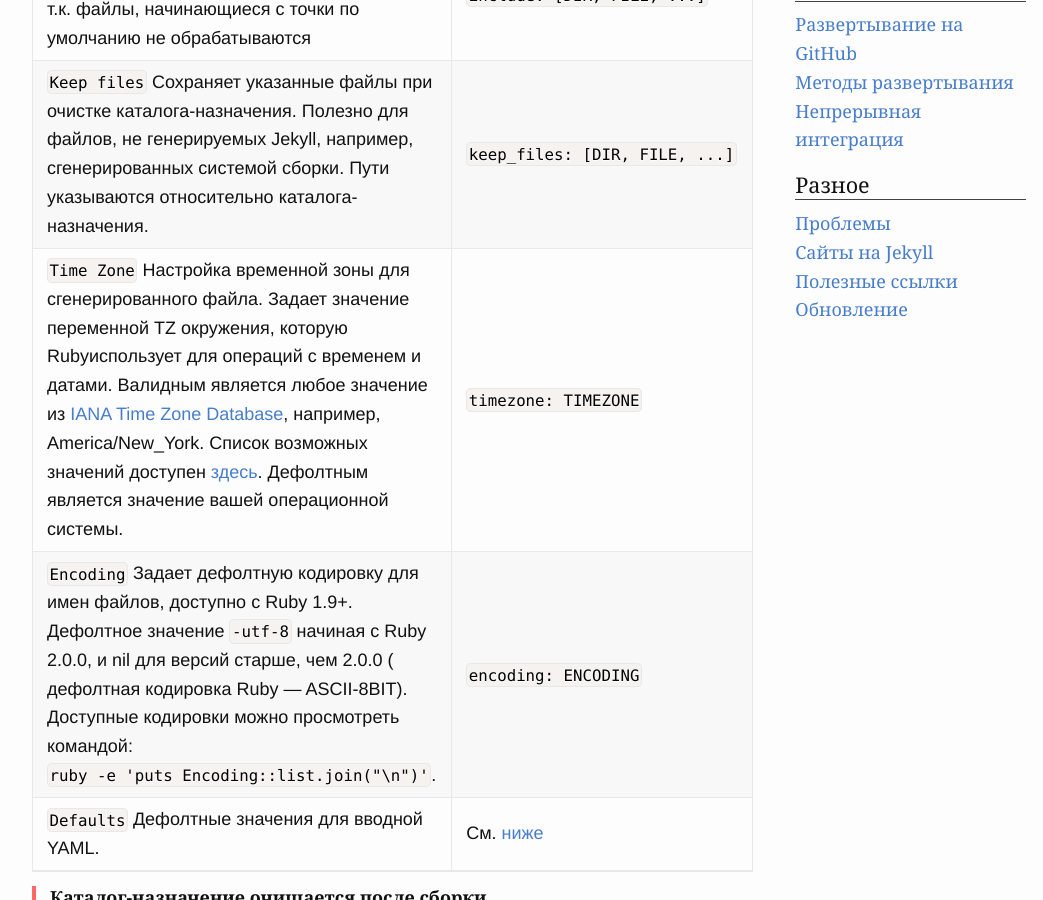
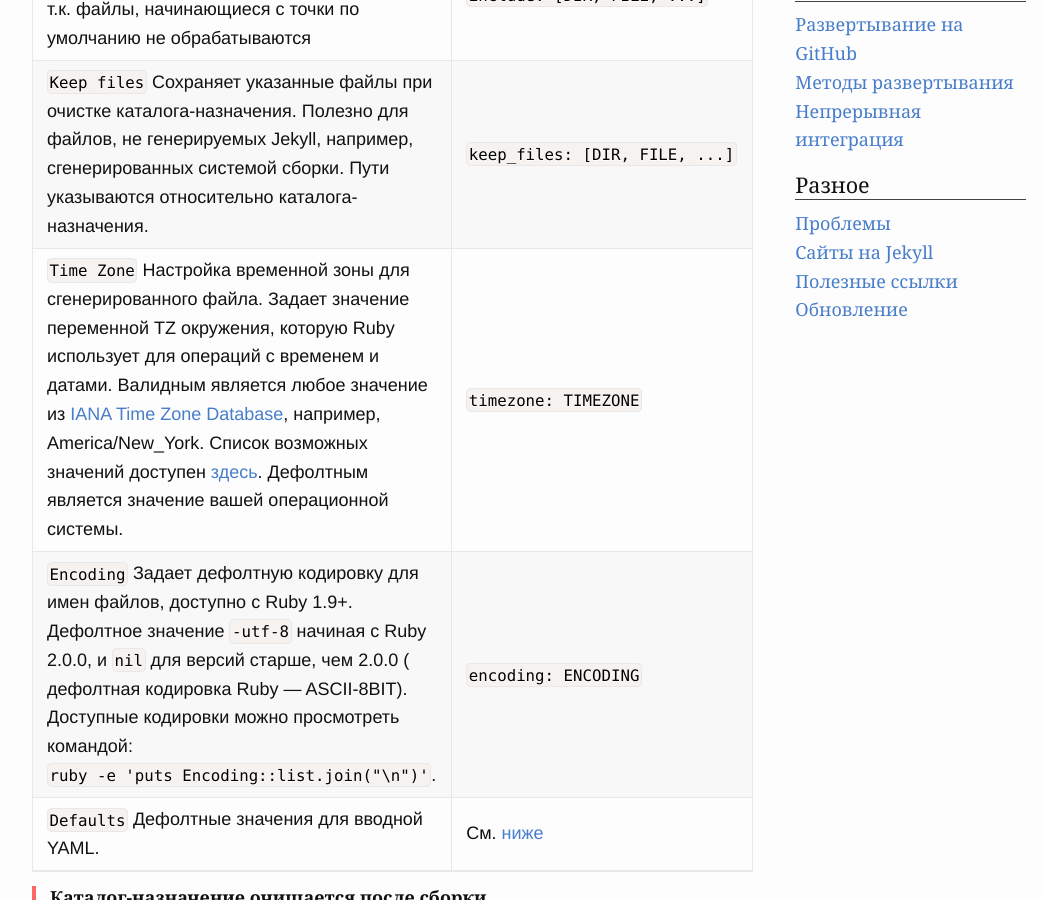
Before and after one commit to prgssr/prgssr.github.io, a Jekyll site: the page built from _documentation/06_configuration.markdown, in a window 1280 px wide and 900 px high, scrolled down 970 px. Shown: the whole window, without its empty margins (111-1154 px from the left). Built offline with Jekyll 4.4.1, drawn with Linux system fonts in a browser that asks for light colours; some of the changed text lies outside the part shown.

Commit message:
fix typo 06

```diff
--- a/_documentation/06_configuration.markdown
+++ b/_documentation/06_configuration.markdown
@@ -20,8 +20,8 @@ Jekyll позволяет вам свободно создавать сайты
 `Exclude` Исключает каталоги/файлы из обработки. Все каталоги указываются относительно каталога с исходниками сайта и не могут находиться за его пределами. | `exclude: [DIR, FILE, ...]`
 `Include` Подключает каталоги/файлы в обработку. Хороший пример --- `.htaccess` , т.к. файлы, начинающиеся с точки по умолчанию не обрабатываются |`include: [DIR, FILE, ...]`
 `Keep files` Сохраняет указанные файлы при очистке каталога-назначения. Полезно для файлов, не генерируемых Jekyll, например,  сгенерированных системой сборки. Пути указываются относительно каталога-назначения. |`keep_files: [DIR, FILE, ...]`
-`Time Zone` Настройка временной зоны для сгенерированного файла. Задает значение переменной TZ окружения, которую Rubyиспользует для операций с временем и датами. Валидным является любое значение из [IANA Time Zone Database](http://en.wikipedia.org/wiki/Tz_database), например, America/New_York. Список возможных значений доступен [здесь](http://en.wikipedia.org/wiki/List_of_tz_database_time_zones). Дефолтным является значение вашей операционной системы. |`timezone: TIMEZONE`
-`Encoding` Задает дефолтную кодировку для имен файлов, доступно с Ruby 1.9+. Дефолтное значение `-utf-8` начиная с Ruby 2.0.0, и nil для версий старше, чем 2.0.0 ( дефолтная кодировка Ruby ---  ASCII-8BIT). Доступные кодировки можно просмотреть командой: `ruby -e 'puts Encoding::list.join("\n")'`.|`encoding: ENCODING`
+`Time Zone` Настройка временной зоны для сгенерированного файла. Задает значение переменной TZ окружения, которую Ruby использует для операций с временем и датами. Валидным является любое значение из [IANA Time Zone Database](http://en.wikipedia.org/wiki/Tz_database), например, America/New_York. Список возможных значений доступен [здесь](http://en.wikipedia.org/wiki/List_of_tz_database_time_zones). Дефолтным является значение вашей операционной системы. |`timezone: TIMEZONE`
+`Encoding` Задает дефолтную кодировку для имен файлов, доступно с Ruby 1.9+. Дефолтное значение `-utf-8` начиная с Ruby 2.0.0, и `nil` для версий старше, чем 2.0.0 ( дефолтная кодировка Ruby ---  ASCII-8BIT). Доступные кодировки можно просмотреть командой: `ruby -e 'puts Encoding::list.join("\n")'`.|`encoding: ENCODING`
 `Defaults` Дефолтные значения для вводной YAML.  | См. [ниже](/documentation/06_configuration.html#front-matter-defaults)
 
 ###### Каталог-назначение очищается после сборки
@@ -41,7 +41,7 @@ Jekyll позволяет вам свободно создавать сайты
 `Limit Posts` Лимит постов для парсинга и публикации | `limit_posts: NUM` `--limit_posts NUM`
 `Force polling` Принудительный мониторинг обновлений файлов для сервера.| `--force_polling`
 `Verbose output` Вывод сообщений. | `-V, --verbose`
-`Silence Output` Отключение сообщений при сборке|` -q, --quiet`
+`Silence Output` Отключение сообщений при сборке|`-q, --quiet`
 
 #### Опции команд для сервера
 
```
Also changed, not shown: _documentation/12_variables.markdown (+5 -5 lines).
